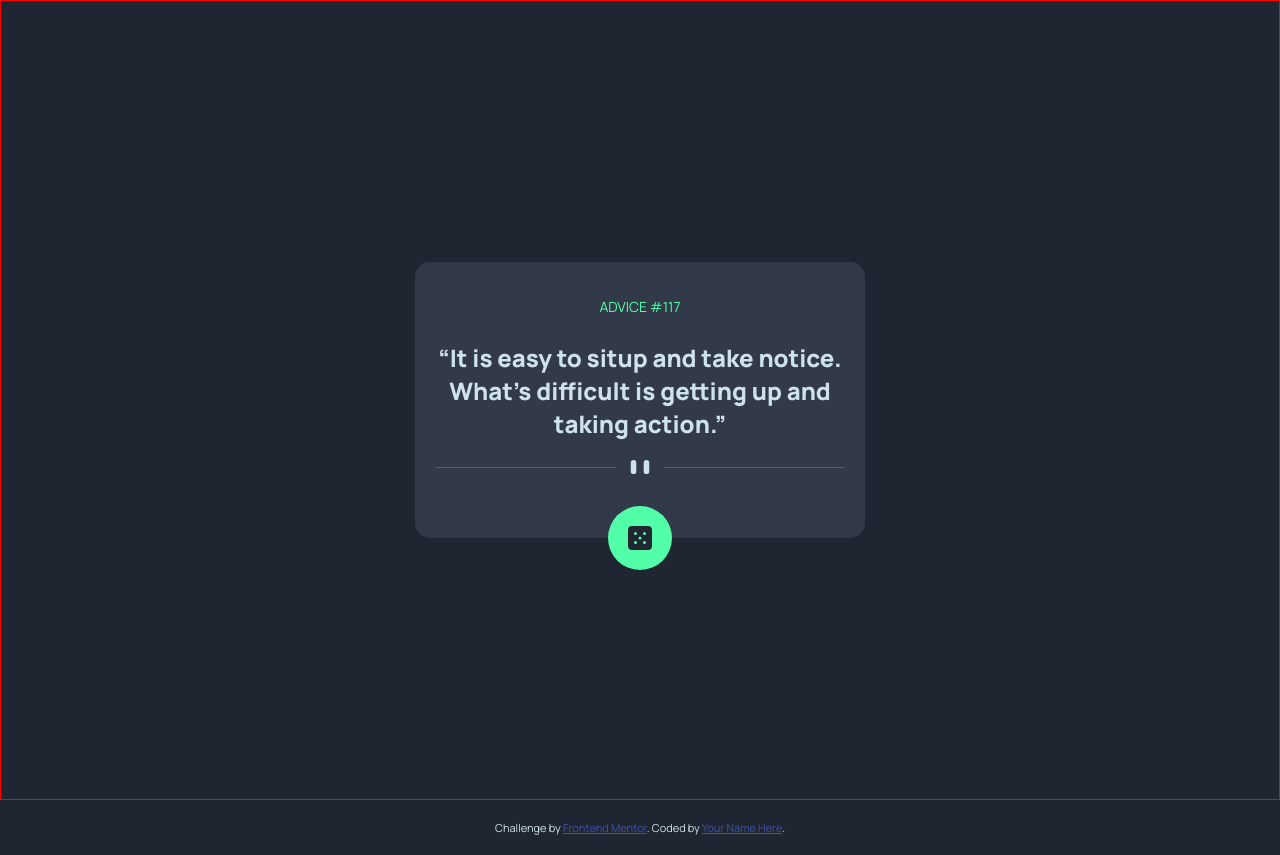
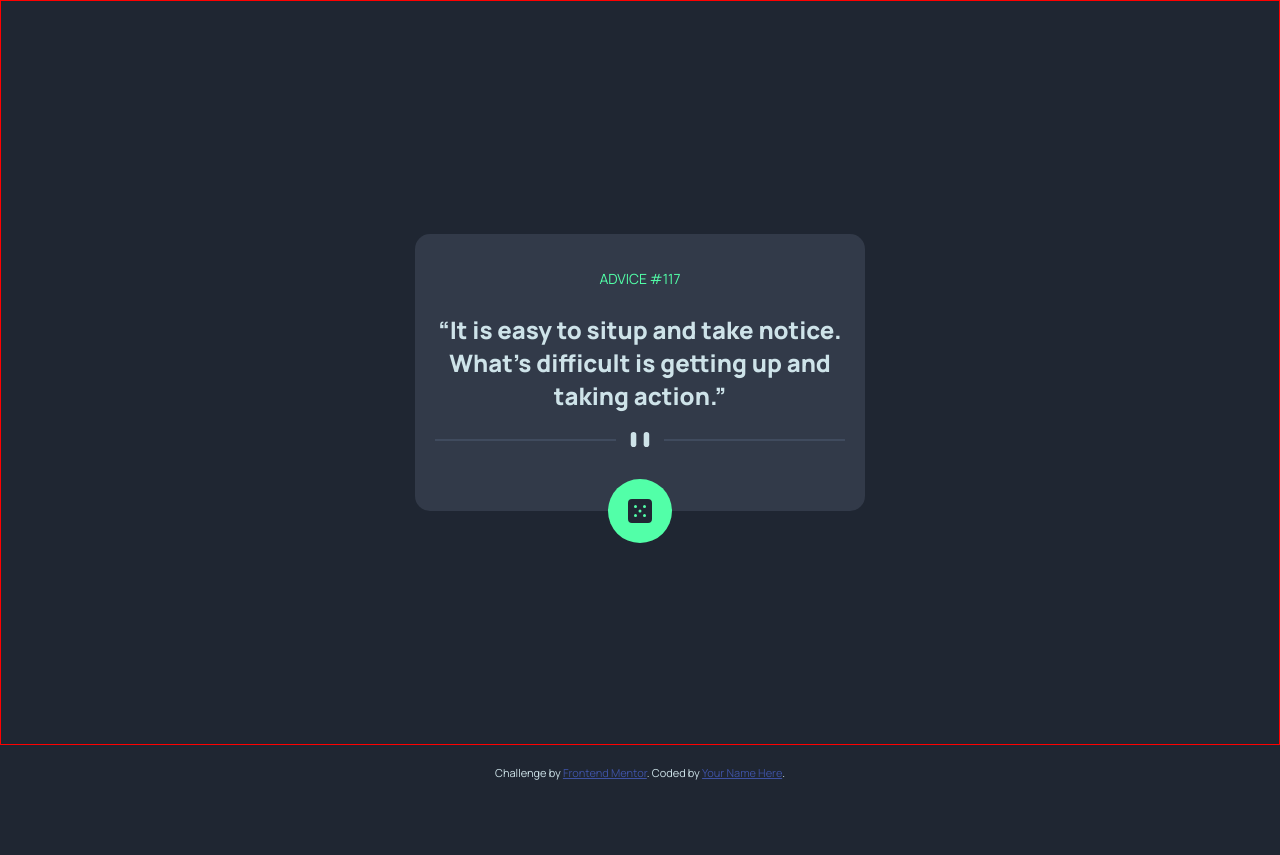
Before and after one commit to Divine-hash/advice-generator, a website: page index.html in a window 1280 px wide. After the commit the page ends 800 px from the top, so only its background shows below. Drawn offline with Linux system fonts and the light colour scheme.

```diff
--- a/styles.css
+++ b/styles.css
@@ -51,6 +51,8 @@
   font-family: 'Manrope', sans-serif;
   block-size: 100vb;
   background-color: var(--clr-dark-blue);
+  display: grid;
+  grid-template-rows: 1fr auto;
 }
 
 
```
